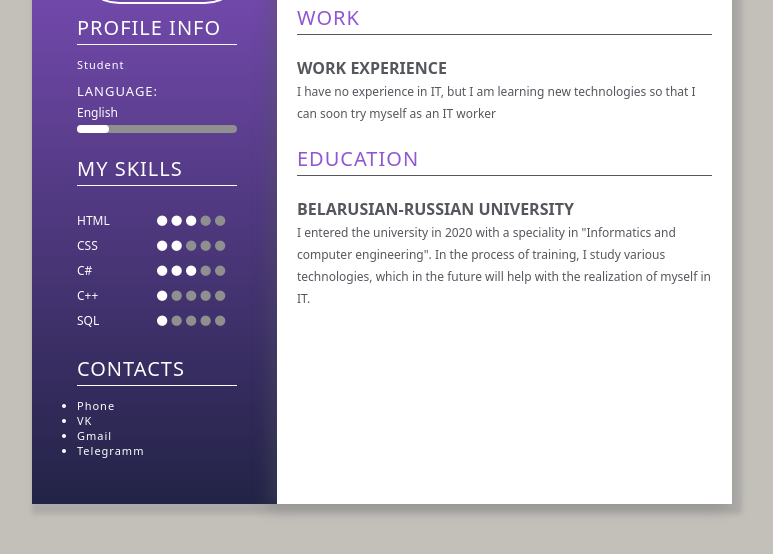
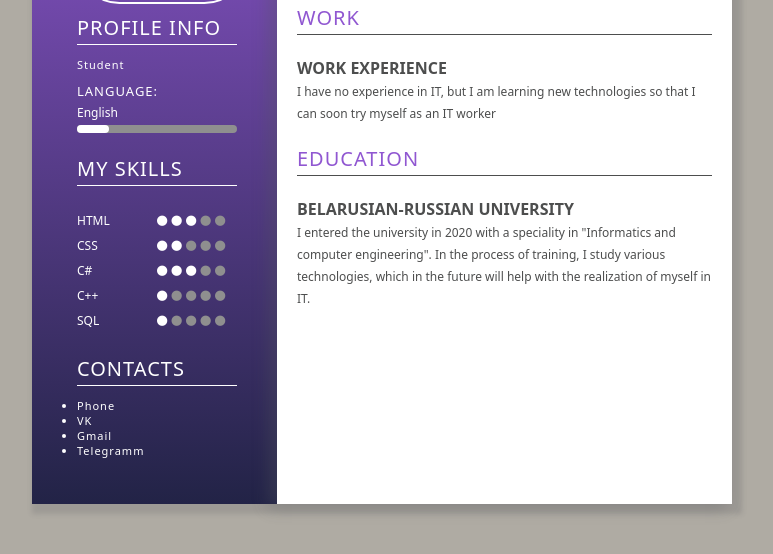
Before and after one commit to BruzginaEkaterina/SVCHVS, a plain HTML site: page index.html in a window 1280 px wide. Shown: the part 246-800 px from the top of the page, without its empty margins (258-1031 px from the left). Drawn offline with Linux system fonts and the light colour scheme; files whose address does not match are found by name.

Commit message:
Update style.css
fix: change background and black colors

```diff
--- a/style.css
+++ b/style.css
@@ -1,9 +1,9 @@
 :root{
-	--background: #c3c0ba;
+	--background: #afaba3;
 	--white: #fff;
 	--one: #9057d1;
 	--two: #222346;
-	--black: #54585d;
+	--black: #4d4e4e;
 	--process: #8f8f8f;
 }
 *{
```
